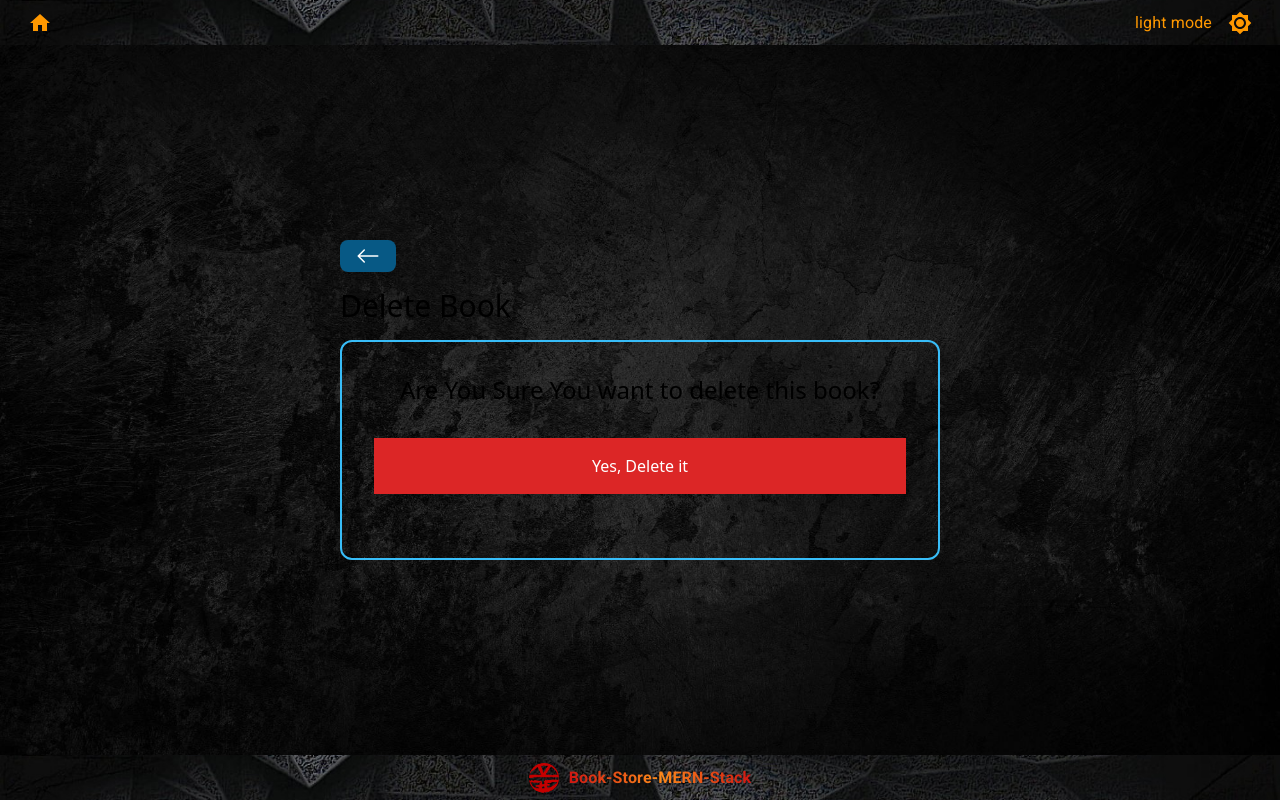
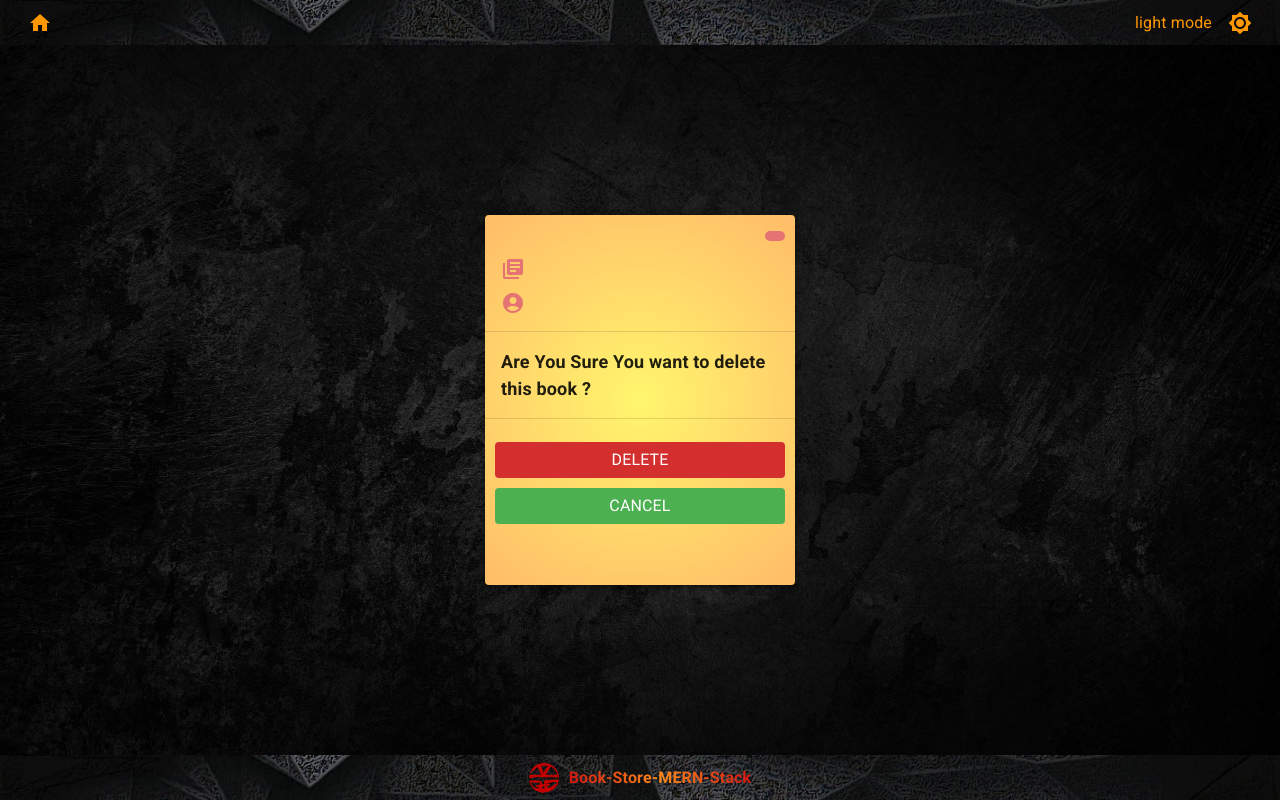
Before and after one commit to Frederic-K/MERN-Book-Store, a React (Vite) app in the folder frontend/: page /books/delete/1 in a window 1280 px wide. Built offline with nearby package versions, Linux system fonts and the light colour scheme; no server answers.

Commit message:
update delete page with MUI

```diff
--- a/frontend/src/App.jsx
+++ b/frontend/src/App.jsx
@@ -6,6 +6,7 @@ import CreateBooks from './pages/CreateBooks'
 import MuiCreateBook from './pages/MuiCreateBook'
 import EditBook from './pages/EditBook'
 import DeleteBook from './pages/DeleteBook'
+import MuiDeleteBook from './pages/MuiDeleteBook'
 import PageError from './pages/PageError'
 import RootLayout from './components/RootLayout'
 // MUI
@@ -41,7 +42,8 @@ const router = createBrowserRouter([
       },
       {
         path: '/books/delete/:id',
-        element: <DeleteBook />,
+        // element: <DeleteBook />,
+        element: <MuiDeleteBook />,
       },
     ],
   },
--- a/frontend/src/components/Spinner.jsx
+++ b/frontend/src/components/Spinner.jsx
@@ -6,7 +6,7 @@ import { Container } from '@mui/material'
 const Spinner = () => {
   return (
     <Container>
-      <div className="animate-ping w-16 h-16 m-8 rounded-full bg-sky-600"></div>
+      <div className="animate-ping w-16 h-16 m-8 rounded-full bg-orange-600"></div>
     </Container>
   )
 }
--- a/frontend/src/components/home/MuiBookModal.jsx
+++ b/frontend/src/components/home/MuiBookModal.jsx
@@ -26,7 +26,7 @@ const MuiBookModal = ({ book, showModal, setShowModal }) => {
             top: '50%',
             left: '50%',
             transform: 'translate(-50%, -50%)',
-            width: 400,
+            width: 350,
             bgcolor: 'background.paper',
             border: '2px solid #000',
             boxShadow: 24,
--- a/frontend/src/components/home/MuiBookSingleCard.jsx
+++ b/frontend/src/components/home/MuiBookSingleCard.jsx
@@ -1,7 +1,7 @@
 // React
 import { useState } from 'react'
 // Router
-import { Link } from 'react-router-dom'
+// import { Link } from 'react-router-dom'
 // Card
 import {
   Card,
@@ -33,8 +33,9 @@ const MuiBookSingleCard = ({ book }) => {
         className="basic-bg-radial"
         sx={{
           ':hover': {
-            boxShadow: '0px 0px 10px 5px #FFCB91',
-            border: '1px solid black',
+            // boxShadow: '0px 0px 10px 5px #FFCB91',
+            border: '2px solid white',
+            // transform: 'scale(1.01)',
           },
         }}
       >
--- /dev/null
+++ b/frontend/src/pages/MuiDeleteBook.jsx
@@ -0,0 +1,209 @@
+import { useState, useEffect } from 'react'
+import BackButton from '../components/BackButton'
+import Spinner from '../components/Spinner'
+import axios from 'axios'
+import { useNavigate, useParams } from 'react-router-dom'
+import { useSnackbar } from 'notistack'
+// MUI
+import {
+  Card,
+  CardContent,
+  CardActions,
+  Typography,
+  Box,
+  Divider,
+  Container,
+  Button,
+  Stack,
+} from '@mui/material'
+// Icons
+import InfoIcon from '@mui/icons-material/Info'
+import VisibilityIcon from '@mui/icons-material/Visibility'
+import EditNoteIcon from '@mui/icons-material/EditNote'
+import DeleteIcon from '@mui/icons-material/Delete'
+import LibraryBooksIcon from '@mui/icons-material/LibraryBooks'
+import AccountCircleIcon from '@mui/icons-material/AccountCircle'
+import { blue, green, grey, red, yellow } from '@mui/material/colors'
+// Assets
+import cimentDarkBckground from '../assets/cimentDarkWallpaper.jpg'
+
+const MuiDeleteBook = () => {
+  const [loading, setLoading] = useState(false)
+  const navigate = useNavigate()
+  const { id } = useParams()
+  console.log('id', id)
+  const { enqueueSnackbar } = useSnackbar()
+  //   const [title, setTitle] = useState('')
+  //   const [author, setAuthor] = useState('')
+  //   const [publishYear, setPublishYear] = useState('')
+  const [book, setBook] = useState({})
+
+  useEffect(() => {
+    setLoading(true)
+    axios
+      .get(`http://localhost:5555/books/${id}`)
+      .then((response) => {
+        console.log('resp', response)
+        // setAuthor(response.data.author)
+        // setPublishYear(response.data.publishYear)
+        // setTitle(response.data.title)
+        setBook(response.data)
+        setLoading(false)
+      })
+      .catch((error) => {
+        console.log(error)
+        setLoading(false)
+      })
+  }, [])
+
+  console.log('book', book)
+
+  const handleDeleteBook = () => {
+    setLoading(true)
+    axios
+      .delete(`http://localhost:5555/books/${id}`)
+      .then(() => {
+        setLoading(false)
+        enqueueSnackbar('Book Deleted successfully', { variant: 'success' })
+        navigate('/')
+      })
+      .catch((error) => {
+        setLoading(false)
+        // alert('An error happened. Please Chack console')
+        enqueueSnackbar('Error', { variant: 'error' })
+        console.log(error)
+      })
+  }
+
+  return (
+    <Container
+      maxWidth="false"
+      component="main"
+      sx={{
+        minHeight: '100vh',
+        py: '70px',
+        display: 'flex',
+        flexDirection: 'column',
+        justifyContent: 'center',
+        alignItems: 'center',
+        backgroundImage: `url(${cimentDarkBckground})`,
+        backgroundPosition: 'center',
+        backgroundRepeat: 'no-repeat',
+        backgroundSize: 'cover',
+      }}
+    >
+      {loading ? <Spinner /> : ''}
+      <Card
+        elevation={4}
+        className="basic-bg-radial"
+        sx={{
+          width: '100%',
+          maxWidth: '310px',
+          minHeight: '370px',
+          //   ':hover': {
+          //     boxShadow: '0px 0px 10px 5px #FFCB91',
+          //     border: '1px solid black',
+          //   },
+        }}
+      >
+        <CardContent
+          sx={{
+            display: 'flex',
+            justifyContent: 'space-between',
+            alignItems: 'center',
+            px: '10px',
+            pb: '0px',
+          }}
+        >
+          <Typography sx={{ color: grey[500] }}>{book._id}</Typography>
+          <Typography
+            sx={{
+              color: 'white',
+              bgcolor: red[300],
+              py: '5px',
+              px: '10px',
+              borderRadius: '10px',
+            }}
+          >
+            {book.publishYear}
+          </Typography>
+        </CardContent>
+
+        <CardContent
+          sx={{ display: 'flex', flexDirection: 'column', gap: '10px' }}
+        >
+          <Box sx={{ display: 'flex', gap: '5px', alignItems: 'center' }}>
+            <LibraryBooksIcon sx={{ color: red[300] }} />
+            <Typography variant="h6">{book.title}</Typography>
+          </Box>
+          <Box sx={{ display: 'flex', gap: '5px', alignItems: 'center' }}>
+            <AccountCircleIcon sx={{ color: red[300] }} />
+            <Typography variant="h6">{book.author}</Typography>
+          </Box>
+        </CardContent>
+        <Divider />
+        <CardContent>
+          <Typography sx={{ fontWeight: 600, fontSize: '18px' }}>
+            Are You Sure You want to delete this book ?
+          </Typography>
+        </CardContent>
+        <Divider />
+        <CardActions
+          sx={{
+            display: 'flex',
+            flexDirection: 'column',
+            alignItems: 'center',
+            justifyContent: 'center',
+            mt: '15px',
+          }}
+        >
+          <Box
+            sx={{
+              display: 'flex',
+              flexDirection: 'column',
+              alignItems: 'center',
+              justifyContent: 'center',
+              gap: '10px',
+            }}
+          >
+            <Button
+              sx={{ width: '290px', bgcolor: red[700] }}
+              onClick={() => {
+                handleDeleteBook()
+              }}
+            >
+              <Typography sx={{ color: 'white' }}>DELETE</Typography>
+            </Button>
+            <Button
+              sx={{ width: '290px', bgcolor: green[500] }}
+              onClick={() => {
+                navigate('/')
+              }}
+            >
+              <Typography sx={{ color: 'white' }}>Cancel</Typography>
+            </Button>
+          </Box>
+        </CardActions>
+      </Card>
+      {/* <div className="p-4">
+        <BackButton />
+        <h1 className="text-3xl my-4">Delete Book</h1>
+        {loading ? <Spinner /> : ''}
+        <div className="flex flex-col items-center border-2 border-sky-400 rounded-xl w-[600px] p-8 mx-auto">
+          <h3 className="text-2xl">
+            Are You Sure You want to delete this book?
+          </h3>
+
+          <button
+            className="p-4 bg-red-600 text-white m-8 w-full"
+            onClick={handleDeleteBook}
+          >
+            Yes, Delete it
+          </button>
+        </div>
+      </div> */}
+    </Container>
+  )
+}
+
+export default MuiDeleteBook
```
